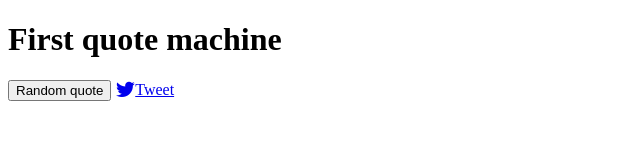
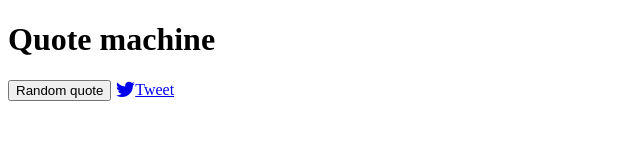
Before and after one commit to Aleksander1105/Aleksander1105.github.io, a plain HTML site: page index.html in a window 1280 px wide. Shown: the whole page, without its empty margins (0-640 px from the left). Drawn offline with nearby package versions, Linux system fonts and the light colour scheme; no server answers.

Commit message:
Change the title

```diff
--- a/index.html
+++ b/index.html
@@ -2,13 +2,13 @@
 <html lang="en">
 <head>
 	<meta charset="utf-8">
-	<title>Learning Ajax</title>
+	<title>First quote machine ever!</title>
 	<link rel="stylesheet" href="https://maxcdn.bootstrapcdn.com/font-awesome/4.7.0/css/font-awesome.min.css">
 </head>
 <body>
 	<main>
 		<header>
-			<h1>First quote machine</h1>
+			<h1>Quote machine</h1>
 		</header>
 		<div class="box">
 			<h2 class="quote"></h2>
```
